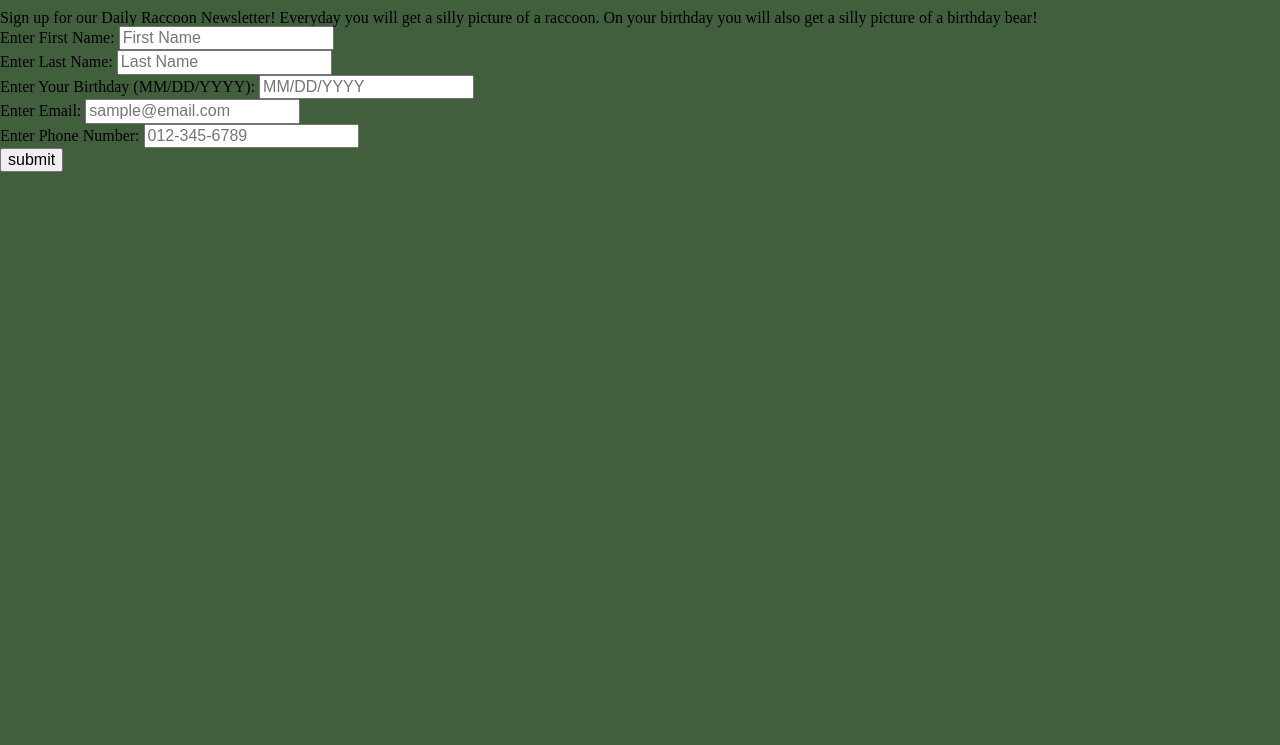
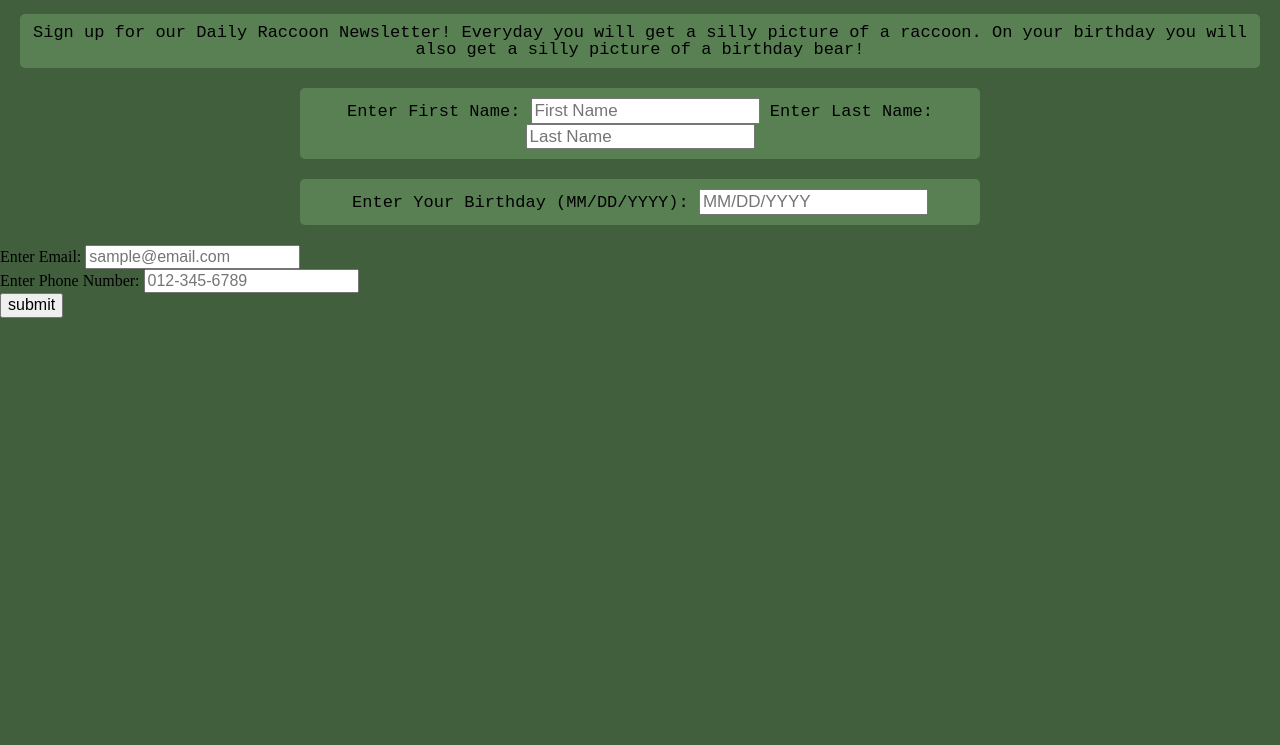
Before and after one commit to samekitmd362/Project1, a plain HTML site: page index.html in a window 1280 px wide. Shown: the part 55-800 px from the top of the page. Drawn offline with Linux system fonts and the light colour scheme.

Commit message:
editing text boxes css

```diff
--- a/css/style.css
+++ b/css/style.css
@@ -1,4 +1,5 @@
 body{
+	display: flex;
 	background:#415e3d;
 	margin: 0;
 	padding: 0;
@@ -8,7 +9,51 @@ h1{
 	text-align: center;
 	margin-bottom: 20px;
 	padding: 10px;
+	border: 2px solid;
 	font-family: OCR A Std, monospace;
 	font-size: 25px;
 	font-weight: bold;
 }
+#description{
+	background:#588053;
+	margin-bottom: 20px;
+	margin-top: 20px;
+	margin-left: 20px;
+	margin-right: 20px;
+	border: 1px #588053;
+	border-radius: 5px;
+	padding: 10px;
+	text-align: center;
+	font-family: OCR A Std, monospace;
+	font-size: 17px;
+}
+#name{
+	background:#588053;
+	margin-bottom: 20px;
+	margin-top: 20px;
+	margin-left: 300px;
+	margin-right: 300px;
+	border: 1px #588053;
+	border-radius: 5px;
+	padding: 10px;
+	text-align: center;
+	font-family: OCR A Std, monospace;
+	font-size: 17px;
+}
+#birthday{
+	background:#588053;
+	margin-bottom: 20px;
+	margin-top: 20px;
+	margin-left: 300px;
+	margin-right: 300px;
+	border: 1px #588053;
+	border-radius: 5px;
+	padding: 10px;
+	text-align: center;
+	font-family: OCR A Std, monospace;
+	font-size: 17px;
+}
+}
+form{
+	background:#588053;
+}
--- a/index.html
+++ b/index.html
@@ -16,12 +16,10 @@
 	  <p>Sign up for our Daily Raccoon Newsletter! Everyday you will get a silly picture of a raccoon. On your birthday you will also get a silly picture of a birthday bear!</p>
 	</div>
 	<form method="get" autocomplete="on" action="#null">
-	<div id="firstname">
+	<div id="name">
 	  <label for="fname">Enter First Name: </label>
 	  <input type="text" id="fname" name="fname" placeholder="First Name">
-	</div>
 
-	<div id="lastname">
 	  <label for="lname">Enter Last Name: </label>
 	  <input type="text" id="lname" name="lname" placeholder="Last Name">
 	</div>
```
